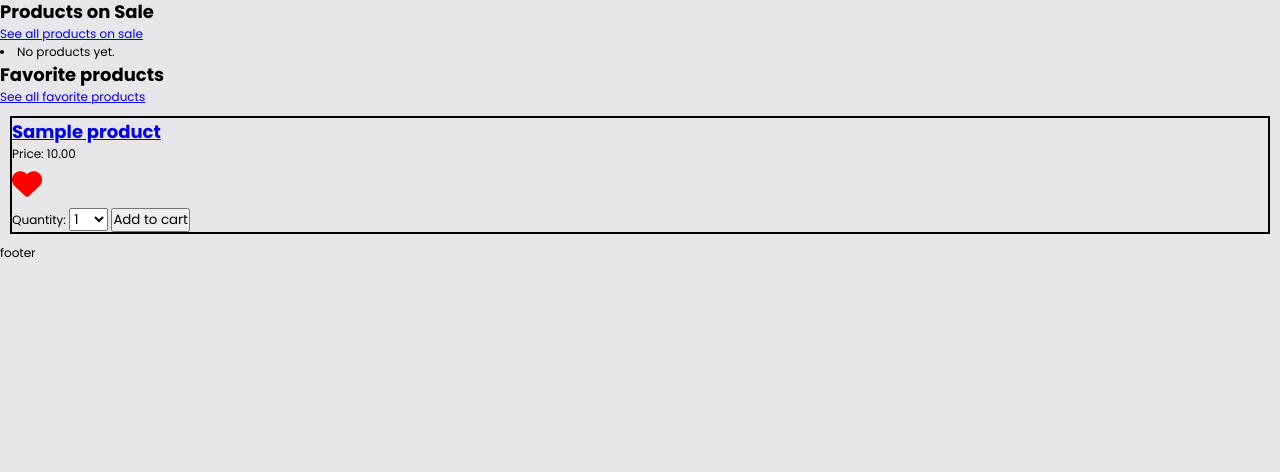
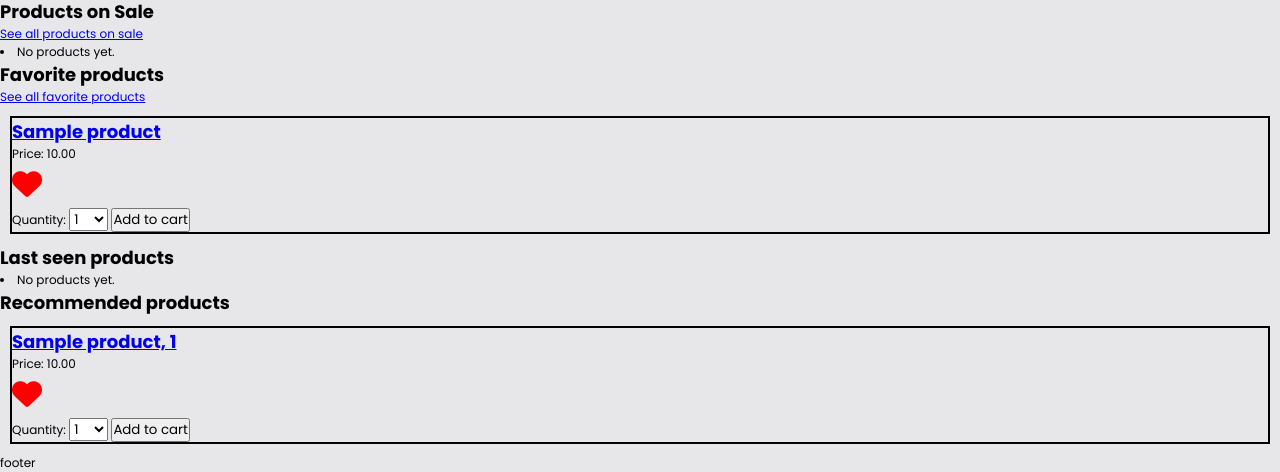
Before and after one commit to rafiwts/ecommerce, a Django app: page /product/home-page/ in a window 1280 px wide. Shown: the part 576-1048 px from the top of the page. Before the commit the page ends 834 px from the top, so only its background shows below. Run offline with Django 4.2, Linux system fonts and the light colour scheme; a user stored in the database is signed in; tables that the repository leaves empty hold one stand-in row (values such as "Sample post"); some libraries are stand-ins or nearby versions.

Commit message:
Add views for last seen and recommended products

```diff
--- a/products/models.py
+++ b/products/models.py
@@ -227,7 +227,9 @@ class ProductImage(models.Model):
 
 
 class FavoriteProduct(models.Model):
-    user = models.ForeignKey(User, on_delete=models.CASCADE)
+    user = models.ForeignKey(
+        User, on_delete=models.CASCADE, related_name="favorite_products"
+    )
     product = models.ForeignKey(Product, on_delete=models.CASCADE)
 
     def __str__(self):
--- /dev/null
+++ b/products/utils.py
@@ -0,0 +1,32 @@
+import json
+import random
+
+
+def handle_last_seen_products(request, product_id=False):
+    """
+    Returns last seen products from cookies and if
+    the new product is seen and is not in a list
+    already it adds to a context
+    """
+    last_seen_products = request.COOKIES.get("last_seen_products", "[]")
+    last_seen_products = json.loads(last_seen_products)
+
+    if product_id:
+        if product_id not in last_seen_products:
+            last_seen_products.append(product_id)
+
+    # remember only 8 last seen products
+    if len(last_seen_products) > 8:
+        last_seen_products.pop(0)
+
+    return last_seen_products
+
+
+def get_random_sample(products, sample_size):
+    return random.sample(products, min(sample_size, len(products)))
+
+
+def get_recommendations(last_seen_products, favorite_products, sample_size=8):
+    # set to avoid duplicates
+    combined_products = list(set(last_seen_products) | set(favorite_products))
+    return get_random_sample(combined_products, sample_size)
--- a/products/views.py
+++ b/products/views.py
@@ -1,3 +1,5 @@
+import json
+
 from django.contrib.auth.decorators import login_required
 from django.forms import modelformset_factory
 from django.http import Http404, JsonResponse
@@ -13,6 +15,7 @@ from cart.forms import ProductCartAddForm
 
 from .forms import ProductForm, ProductImageForm
 from .models import Category, FavoriteProduct, Product, ProductImage
+from .utils import get_recommendations, handle_last_seen_products
 
 
 class ProductCreateView(View):
@@ -153,32 +156,50 @@ class ProductListHomePageView(BaseProductListView):
 
         # random products from random category
         random_category = Category.objects.order_by("?").first()
-
-        if random_category:
-            category_products = Product.objects.filter(
-                child_subcategory__subcategory__category=random_category
-            ).order_by("?")[:10]
+        category_products = (
+            self.get_products_by_category(random_category) if random_category else []
+        )
 
         # random for sale products
-        for_sale_products = Product.objects.filter(for_sale__gt=0).order_by("?")[:10]
+        sale_products = Product.objects.filter(for_sale__gt=0).order_by("?")[:10]
 
         # random for favorite products
-        if self.request.user.is_authenticated:
-            favorite_products = Product.objects.filter(
-                favoriteproduct__user=self.request.user
-            )
-        else:
-            favorite_products = None
+        favorite_products = self.get_favorite_products(self.request.user)
 
-        # TODO: later add recommended, and recently seen, last bought
+        # handle last seen products
+        last_seen_products_ids = handle_last_seen_products(self.request)
+        last_seen_products = Product.objects.filter(id__in=last_seen_products_ids)
 
-        context["sponsored_products"] = sponsored_products
-        context["random_category"] = random_category
-        context["category_products"] = category_products
-        context["sale_products"] = for_sale_products
-        context["favorite_products"] = favorite_products
+        # handle recommended products
+        recommendations = get_recommendations(last_seen_products, favorite_products)
+
+        # TODO: later add last bought
+
+        context.update(
+            {
+                "sponsored_products": sponsored_products,
+                "random_category": random_category,
+                "category_products": category_products,
+                "sale_products": sale_products,
+                "favorite_products": favorite_products,
+                "last_seen_products": last_seen_products,
+                "recommended_products": recommendations,
+            }
+        )
 
         return context
+
+    def get_favorite_products(self, user):
+        if user.is_authenticated:
+            return Product.objects.filter(
+                id__in=user.favorite_products.values_list("product_id", flat=True)
+            )
+        return Product.objects.none()
+
+    def get_products_by_category(self, category):
+        return Product.objects.filter(
+            child_subcategory__subcategory__category=category
+        ).order_by("?")[:10]
 
 
 class ProductListCategoryView(SingleObjectMixin, BaseProductListView):
@@ -285,7 +306,21 @@ class ProductDetailView(DetailView):
         # add a form for displaying cart
         context["cart_product_form"] = ProductCartAddForm()
 
+        # handle last seen products
+        self.last_seen_products = handle_last_seen_products(
+            self.request, self.object.id
+        )
+        last_seen_products = Product.objects.filter(id__in=self.last_seen_products)
+        context["last_seen_products"] = last_seen_products
+
         return context
+
+    def get(self, request, *args, **kwargs):
+        self.object = self.get_object()
+        context = self.get_context_data(object=self.object)
+        response = self.render_to_response(context)
+        response.set_cookie("last_seen_products", json.dumps(self.last_seen_products))
+        return response
 
 
 @login_required
@@ -331,9 +366,9 @@ def autocomplete(request):
     return JsonResponse(suggestions, safe=False)
 
 
-# TODO: add some tabs to site and add active to it
-# TODO: add recommended / last seen
+# TODO: update search
 # TODO: add vendors/companies
 # TODO: shop - all products and apply filters
 # TODO: for sale - 4 categories with for sale - random
-# TODO: search bar - make a use of it
+# TODO: add tabs
+# TODO: add some tabs to site and add active to it - fix activation
--- a/templates/product/home-page-product-list.html
+++ b/templates/product/home-page-product-list.html
@@ -134,5 +134,68 @@
 </div>
 {% endif %}
 
+{% if user.is_authenticated %}
+<h2>Last seen products</h2>
+<div class="product-list">
+    {% for product in last_seen_products %}
+        <div class="product-item">
+            <h2><a href="{{ product.get_absolute_url }}">{{ product.name }}</a></h2>
+            <p>Price: {{ product.price }}</p>
+            {% if user.is_authenticated %}
+                <span id="favorite-icon" class="favorite-icon {% if product.id in favorite_product_ids %}favorited{% endif %}" data-product-id="{{ product.id }}">
+                {% if product.id in favorite_product_ids %}
+                    <i class="fa fa-heart"></i>
+                {% else %}
+                    <i class="far fa-heart"></i>
+                {% endif %}
+                </span>
+                <form action="{% url 'cart:cart_add' product.id %}" method="post">
+                    {{ cart_product_form }}
+                    {% csrf_token %}
+                    <input type="submit" value="Add to cart">
+                </form>
+            {% else %}
+            <p><a href="{% url 'login' %}?next={{ request.path }}">Log in</a> to add to favorites or add to chart.</p>
+            {% endif %}
+        </div>
+    {% empty %}
+    <li>No products yet.</li>
+    {% endfor %}
+    <input type="hidden" name="csrfmiddlewaretoken" value="{{ csrf_token }}">
+</div>
+{% endif %}
+
+
+{% if user.is_authenticated %}
+<h2>Recommended products</h2>
+<div class="product-list">
+    {% for product in recommended_products %}
+        <div class="product-item">
+            <h2><a href="{{ product.get_absolute_url }}">{{ product.name }}, {{ product.id }}</a></h2>
+            <p>Price: {{ product.price }}</p>
+            {% if user.is_authenticated %}
+                <span id="favorite-icon" class="favorite-icon {% if product.id in favorite_product_ids %}favorited{% endif %}" data-product-id="{{ product.id }}">
+                {% if product.id in favorite_product_ids %}
+                    <i class="fa fa-heart"></i>
+                {% else %}
+                    <i class="far fa-heart"></i>
+                {% endif %}
+                </span>
+                <form action="{% url 'cart:cart_add' product.id %}" method="post">
+                    {{ cart_product_form }}
+                    {% csrf_token %}
+                    <input type="submit" value="Add to cart">
+                </form>
+            {% else %}
+            <p><a href="{% url 'login' %}?next={{ request.path }}">Log in</a> to add to favorites or add to chart.</p>
+            {% endif %}
+        </div>
+    {% empty %}
+    <li>No products yet.</li>
+    {% endfor %}
+    <input type="hidden" name="csrfmiddlewaretoken" value="{{ csrf_token }}">
+</div>
+{% endif %}
+
 <script src="{% static 'js/product-scripts.js' %}"></script>
 {% endblock content %}
```
